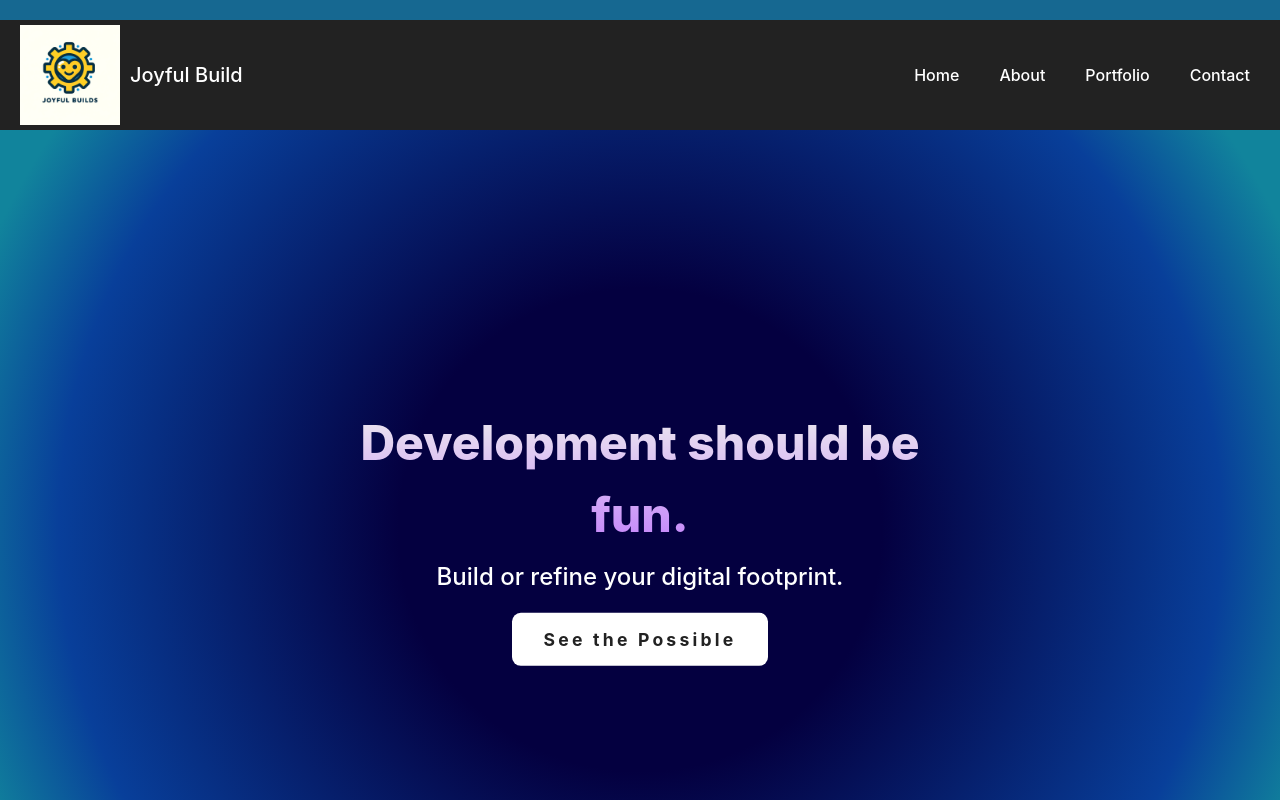
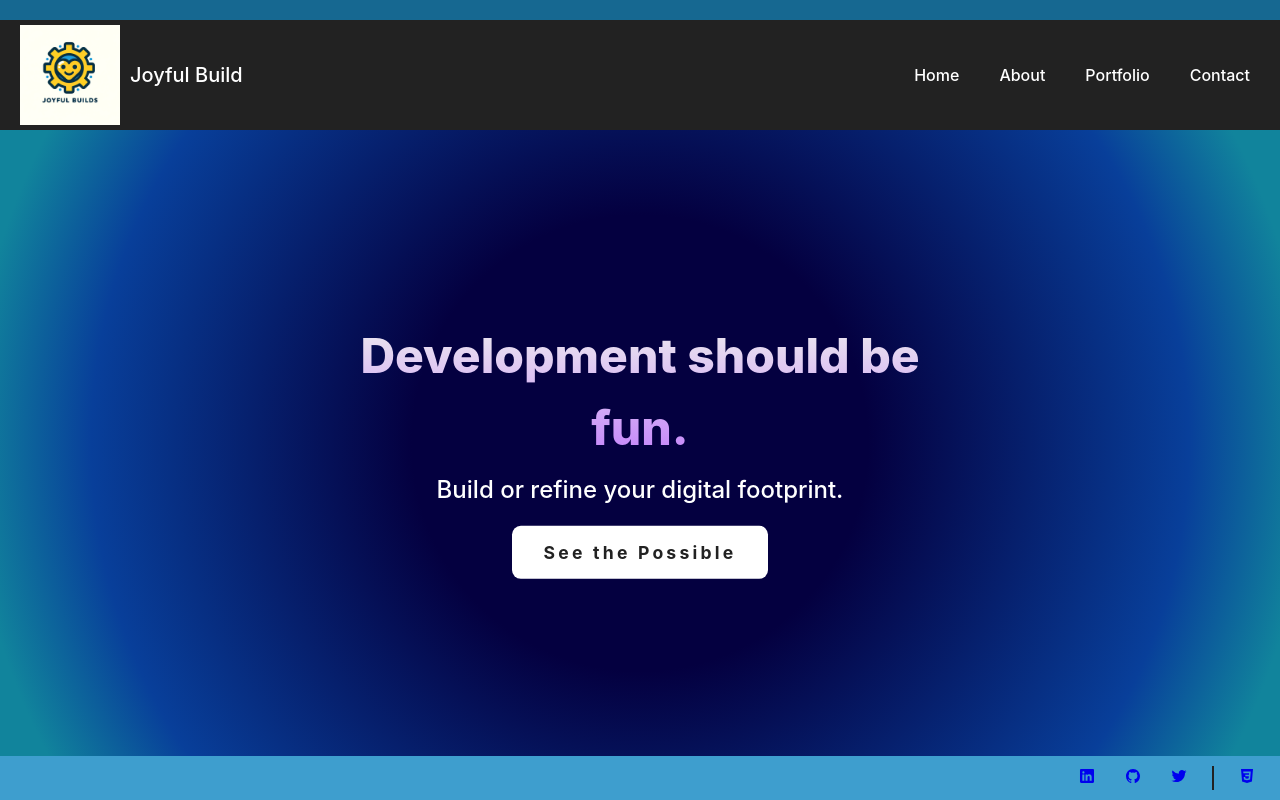
Before and after one commit to emeria/joyfulbuilds, a React (Vite) app: page / in a window 1280 px wide. Shown: the top 800 px of the page. Built offline with nearby package versions, Linux system fonts and the light colour scheme.

Commit message:
more hero updates

```diff
--- a/src/components/Hero.tsx
+++ b/src/components/Hero.tsx
@@ -7,9 +7,7 @@ const Hero: React.FC = () => {
 
     return (
         <>
-                <div className='hero'>
-                    {/* <img alt='Hero Image' src="src\assets\joyfulbuild.png" /> */}
-                    {/* <div className='gradient'></div> */}
+                <div className={`hero ${isMobileMenuOpen ? 'open' : ''}`}>
                     <div className={`hero-text ${isMobileMenuOpen ? 'open' : ''}`}>
                         <h1 className="hero-title">Development should be fun.</h1>
                         <p className='hero-subtitle'>Build or refine your digital footprint.</p>
--- a/src/styles/Hero.css
+++ b/src/styles/Hero.css
@@ -1,9 +1,9 @@
 .hero {
     width: 100%;
-    height: 100vh;
-    position: relative; background: rgb(4, 0, 64);
+    height: 100%;
+    position: relative;
+    background: rgb(4, 0, 64);
     background: radial-gradient(circle, rgba(4, 0, 64, 1) 32%, rgba(8, 63, 154, 1) 77%, rgba(17, 132, 156, 1) 94%);
-
 
 }
 
@@ -17,13 +17,13 @@
     max-width: 90%;
 }
 
-.gradient {
+/* .gradient {
     background: rgb(4, 0, 64);
     background: radial-gradient(circle, rgba(4, 0, 64, 1) 32%, rgba(8, 63, 154, 1) 77%, rgba(17, 132, 156, 1) 94%);
     width: 100%;
     height: 100%;
     padding: 5em 0px;
-}
+} */
 
 .hero-title {
     position: relative;
@@ -63,8 +63,15 @@
 @media screen and (max-width: 600px){
 
     .hero-text.open {
-        margin-top: 2em;
+        /* margin-top: 2em; */
 
+    }
+
+    .hero.open {
+        /* height: 100vh; */
+        padding-top: -2em;
+        padding-bottom: 2em;
+        /* margin-bottom: 2em; */
     }
 
     .hero-title {
```
